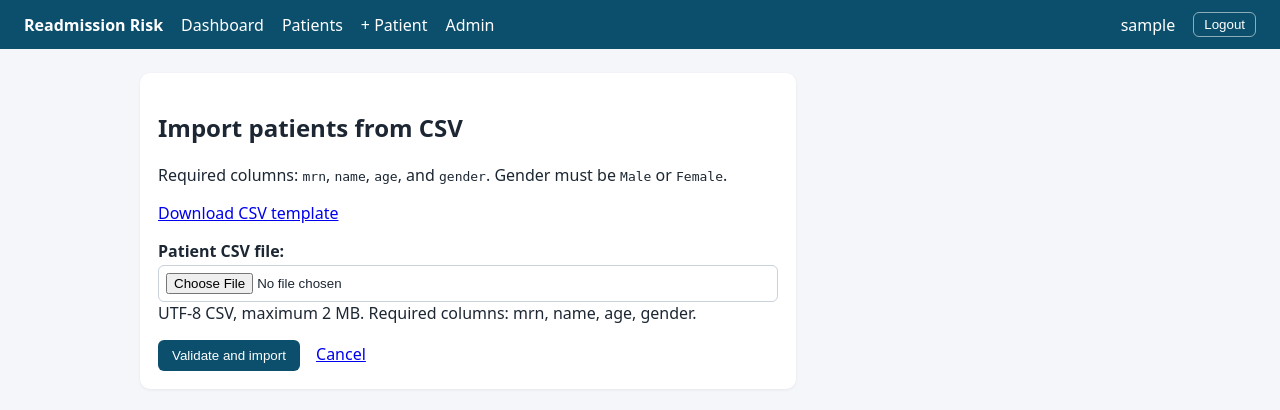
After one commit to meghanadh05/hospital-readmission-risk-prediction, a Django app: page /patients/import/ in a window 1280 px wide. The commit adds this page. Shown: the top 410 px of the page. Run offline with Django 5.2, Linux system fonts and the light colour scheme; the visitor is signed in with stand-in values (Sample User, id 1).

Commit message:
Add bulk patient CSV import

```diff
--- a/risk/forms.py
+++ b/risk/forms.py
@@ -8,6 +8,28 @@ class PatientForm(forms.ModelForm):
         fields = ["mrn", "name", "age", "gender"]
 
 
+class PatientCSVImportForm(forms.Form):
+    file = forms.FileField(
+        label="Patient CSV file",
+        help_text="UTF-8 CSV, maximum 2 MB. Required columns: mrn, name, age, gender.",
+    )
+
+    def clean_file(self):
+        upload = self.cleaned_data["file"]
+        if upload.size > 2 * 1024 * 1024:
+            raise forms.ValidationError("The CSV file must be 2 MB or smaller.")
+        if not upload.name.lower().endswith(".csv"):
+            raise forms.ValidationError("Upload a file with a .csv extension.")
+        return upload
+
+
+class PatientCSVRowForm(forms.Form):
+    mrn = forms.CharField(max_length=20)
+    name = forms.CharField(max_length=100)
+    age = forms.IntegerField(min_value=0, max_value=120)
+    gender = forms.ChoiceField(choices=Patient.GENDERS)
+
+
 class AdmissionForm(forms.ModelForm):
     class Meta:
         model = Admission
--- /dev/null
+++ b/risk/templates/risk/patient_import.html
@@ -0,0 +1,13 @@
+{% extends "risk/base.html" %}
+{% block content %}
+<div class="card" style="max-width:620px">
+ <h2>Import patients from CSV</h2>
+ <p>Required columns: <code>mrn</code>, <code>name</code>, <code>age</code>, and <code>gender</code>. Gender must be <code>Male</code> or <code>Female</code>.</p>
+ <p><a href="{% url 'patient_csv_template' %}">Download CSV template</a></p>
+ <form method="post" enctype="multipart/form-data">
+  {% csrf_token %}{{ form.as_p }}
+  <button class="btn" type="submit">Validate and import</button>
+  <a href="{% url 'patient_list' %}" style="margin-left:12px">Cancel</a>
+ </form>
+</div>
+{% endblock %}
--- a/risk/templates/risk/patient_list.html
+++ b/risk/templates/risk/patient_list.html
@@ -1,6 +1,7 @@
 {% extends "risk/base.html" %}
 {% block content %}
-<div class="card"><h2>Patients</h2>
+<div class="card"><div style="display:flex;align-items:center;gap:12px"><h2 style="flex:1">Patients</h2>
+{% if user.is_superuser %}<a class="btn" href="{% url 'patient_import' %}">Import CSV</a>{% endif %}</div>
 <form method="get" style="display:flex;gap:8px;margin-bottom:12px">
  <input name="q" value="{{ q }}" placeholder="Search name or MRN"><button class="btn">Search</button></form>
 <table><tr><th>MRN</th><th>Name</th><th>Age</th><th>Gender</th><th></th></tr>
--- a/risk/urls.py
+++ b/risk/urls.py
@@ -10,6 +10,8 @@ urlpatterns = [
     path("login/", auth.LoginView.as_view(), name="login"),
     path("logout/", auth.LogoutView.as_view(), name="logout"),
     path("patients/", views.patient_list, name="patient_list"),
+    path("patients/import/", views.patient_import, name="patient_import"),
+    path("patients/import/template/", views.patient_csv_template, name="patient_csv_template"),
     path("patients/add/", views.patient_create, name="patient_create"),
     path("patients/<int:pk>/", views.patient_detail, name="patient_detail"),
     path("patients/<int:pk>/admit/", views.admission_create, name="admission_create"),
--- a/risk/views.py
+++ b/risk/views.py
@@ -1,10 +1,13 @@
 import io
 import json
+import csv
 from datetime import timedelta
 
 from django.conf import settings
 from django.contrib import messages
 from django.contrib.auth.decorators import login_required
+from django.core.exceptions import PermissionDenied
+from django.db import transaction
 from django.db.models import Count, Q
 from django.http import HttpResponse
 from django.shortcuts import get_object_or_404, redirect, render
@@ -13,7 +16,7 @@ from reportlab.lib.pagesizes import A4
 from reportlab.pdfgen import canvas
 
 from . import predictor
-from .forms import AdmissionForm, PatientForm
+from .forms import AdmissionForm, PatientCSVImportForm, PatientCSVRowForm, PatientForm
 from .models import Patient, Prediction
 
 FOLLOW_UP = {
@@ -58,6 +61,75 @@ def patient_list(request):
     if q:
         patients = patients.filter(Q(name__icontains=q) | Q(mrn__icontains=q))
     return render(request, "risk/patient_list.html", {"patients": patients, "q": q})
+
+
+@login_required
+def patient_import(request):
+    if not request.user.is_superuser:
+        raise PermissionDenied
+    form = PatientCSVImportForm(request.POST or None, request.FILES or None)
+    if request.method == "POST" and form.is_valid():
+        try:
+            content = form.cleaned_data["file"].read().decode("utf-8-sig")
+        except UnicodeDecodeError:
+            form.add_error("file", "The CSV must be UTF-8 encoded.")
+        else:
+            reader = csv.DictReader(io.StringIO(content))
+            required = {"mrn", "name", "age", "gender"}
+            headers = set(reader.fieldnames or [])
+            if not required.issubset(headers):
+                missing = ", ".join(sorted(required - headers))
+                form.add_error("file", f"Missing required columns: {missing}.")
+            else:
+                rows, errors, seen = [], [], set()
+                for line_number, row in enumerate(reader, start=2):
+                    row_form = PatientCSVRowForm(row)
+                    mrn = (row.get("mrn") or "").strip()
+                    if mrn in seen:
+                        errors.append(f"Row {line_number}: duplicate MRN '{mrn}' in this file.")
+                    elif not row_form.is_valid():
+                        detail = "; ".join(
+                            f"{field}: {', '.join(messages)}"
+                            for field, messages in row_form.errors.items()
+                        )
+                        errors.append(f"Row {line_number}: {detail}")
+                    else:
+                        seen.add(mrn)
+                        rows.append(row_form.cleaned_data)
+
+                if not rows and not errors:
+                    errors.append("The CSV contains no patient rows.")
+                if errors:
+                    form.add_error("file", " ".join(errors[:10]))
+                else:
+                    created = updated = 0
+                    with transaction.atomic():
+                        for row in rows:
+                            _, was_created = Patient.objects.update_or_create(
+                                mrn=row["mrn"],
+                                defaults={
+                                    "name": row["name"],
+                                    "age": row["age"],
+                                    "gender": row["gender"],
+                                },
+                            )
+                            created += int(was_created)
+                            updated += int(not was_created)
+                    messages.success(request, f"CSV import complete: {created} created, {updated} updated.")
+                    return redirect("patient_list")
+    return render(request, "risk/patient_import.html", {"form": form})
+
+
+@login_required
+def patient_csv_template(request):
+    if not request.user.is_superuser:
+        raise PermissionDenied
+    response = HttpResponse(
+        "mrn,name,age,gender\nDEMO-001,Anita Rao,68,Female\nDEMO-002,Ravi Kumar,57,Male\n",
+        content_type="text/csv",
+    )
+    response["Content-Disposition"] = 'attachment; filename="patient_import_template.csv"'
+    return response
 
 
 @login_required
```
Also changed, not shown: risk/tests.py (+47 -0 lines), README.md.
